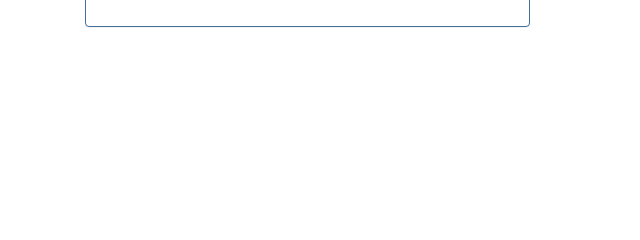
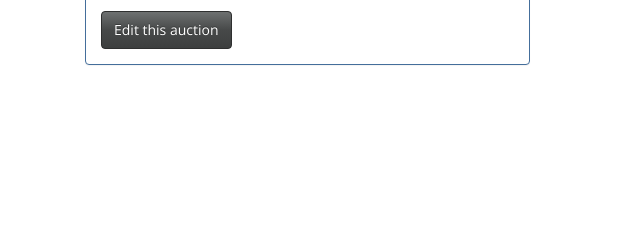
Before and after one commit to vkall/YAAS, a Django app: page /YAAS/view_auction/1/ in a window 1280 px wide. Shown: the part 326-566 px from the top of the page, without its empty margins (0-640 px from the left). Run offline with Django 3.2, Linux system fonts and the light colour scheme; data comes from the database, SQL or seed files in the repository; parts of the project's set-up code (start-up, migrations or seed data) failed here and were passed over; some libraries are stand-ins or nearby versions.

Commit message:
Added "edit auction" button

```diff
--- a/templates/view_auction.html
+++ b/templates/view_auction.html
@@ -16,6 +16,7 @@
                 <p><b>End date:</b> {{ auction.end_date|date:"d.m.Y H:i" }}</p>
                 <p><b>Minimum price:</b> {{ auction.minimum_price|floatformat:2 }}</p>
                 <p><b>Current bid:</b> {{ auction.current_bid|floatformat:2 }}</p>
+                <a href="/YAAS/edit_auction/{{ auction.id }}/" class="btn btn-default">Edit this auction</a>
             </div>
         </div>
     </div>
```
